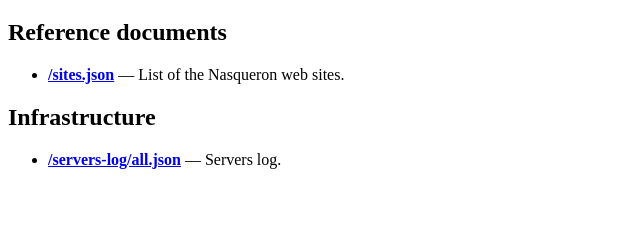
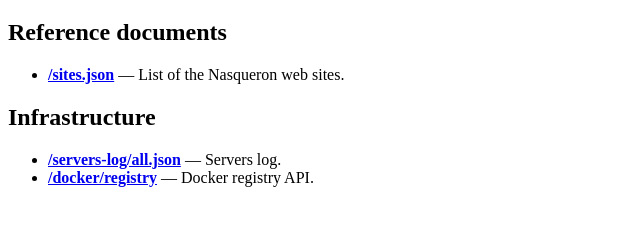
Before and after one commit to nasqueron/api.nasqueron.org, a plain HTML site: page index.html in a window 1280 px wide. Shown: the part 61-286 px from the top of the page, without its empty margins (0-640 px from the left). Drawn offline with Linux system fonts and the light colour scheme.

Commit message:
Add /docker/registry to homepage
Summary: Ref T1461

Test Plan: Browse link

Reviewers: dereckson

Reviewed By: dereckson

Maniphest Tasks: T1461

Differential Revision: https://devcentral.nasqueron.org/D2191

```diff
--- a/index.html
+++ b/index.html
@@ -14,6 +14,7 @@
 <h2>Infrastructure</h2>
 <ul>
     <li><strong><a href="/servers-log/all.json">/servers-log/all.json</a></strong> — Servers log.</li>
+    <li><strong><a href="/docker/registry">/docker/registry</a></strong> — Docker registry API.</li>
 </ul>
 </body>
 </html>
```
